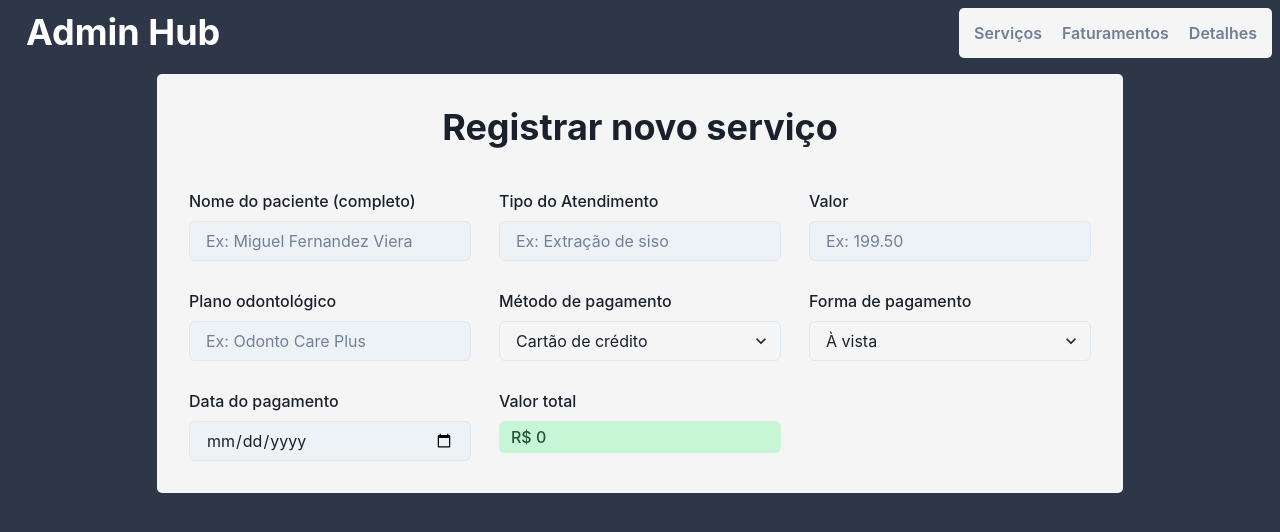
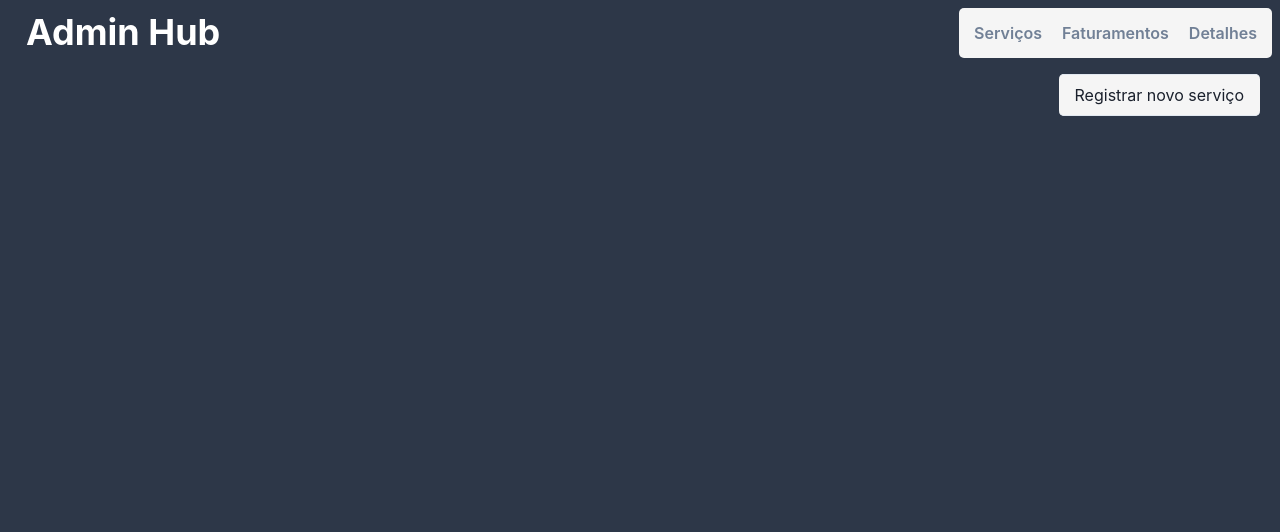
Before and after one commit to eliforte/admin-hub, a React (Create React App) app: page /home/servicos in a window 1280 px wide. Shown: the top 532 px of the page. Built offline with nearby package versions, Linux system fonts and the light colour scheme.

Commit message:
fix(component): insert `NewService` into accordion

```diff
--- a/src/components/newService/index.tsx
+++ b/src/components/newService/index.tsx
@@ -1,18 +1,20 @@
 import React from 'react';
 import {
   Input,
-  // Button,
   // Text,
   // Spinner,
   Select,
   // useToast,
   FormLabel,
-  Heading,
   Tag,
   InputGroup,
-  Center,
   Grid,
   GridItem,
+  Accordion,
+  AccordionItem,
+  AccordionButton,
+  Box,
+  AccordionPanel,
 } from '@chakra-ui/react';
 // import { Add } from '@mui/icons-material/';
 // import api from '../../services/api';
@@ -81,19 +83,26 @@ export const NewService: React.FC = () => {
   }, [service.quantity_installments, service.form_of_payment]);
 
   return (
-    <Center
-      maxWidth="90%"
-      flexDirection="column"
+    <Accordion
+      allowToggle
       backgroundColor="whitesmoke"
       borderRadius={5}
-      p={8}
-      gap={10}
+      mr={5}
     >
-      <Heading>Registrar novo serviço</Heading>
+      <AccordionItem borderRadius={5}>
+        <h2>
+          <AccordionButton>
+            <Box flex="1" textAlign="left">
+              Registrar novo serviço
+            </Box>
+          </AccordionButton>
+        </h2>
+        <AccordionPanel borderRadius={5}>
           <form>
             <Grid
               templateColumns={['1fr', '1fr 1fr', '1fr 1fr 1fr']}
               gap={7}
+              w={['90%', '90%', '70%', '90%']}
             >
               <GridItem>
                 <InputGroup flexDirection="column">
@@ -149,7 +158,12 @@ export const NewService: React.FC = () => {
                   >
                     {
                       paymentMethods.map((method, index) => (
-                    <option key={index.toString() + 1} value={method.value}>{method.label}</option>
+                        <option
+                          key={index.toString() + 1}
+                          value={method.value}
+                        >
+                          {method.label}
+                        </option>
                       ))
                     }
                   </Select>
@@ -259,6 +273,8 @@ export const NewService: React.FC = () => {
               </GridItem>
             </Grid>
           </form>
-    </Center>
+        </AccordionPanel>
+      </AccordionItem>
+    </Accordion>
   );
 };
--- a/src/pages/service/index.tsx
+++ b/src/pages/service/index.tsx
@@ -17,7 +17,7 @@ export const Service: React.FC = () => (
     </Flex>
     <Flex
       alignItems="center"
-      justifyContent="center"
+      justifyContent="flex-end"
     >
       <NewService />
     </Flex>
```
Lines whose indentation alone changed are shown as unchanged.
